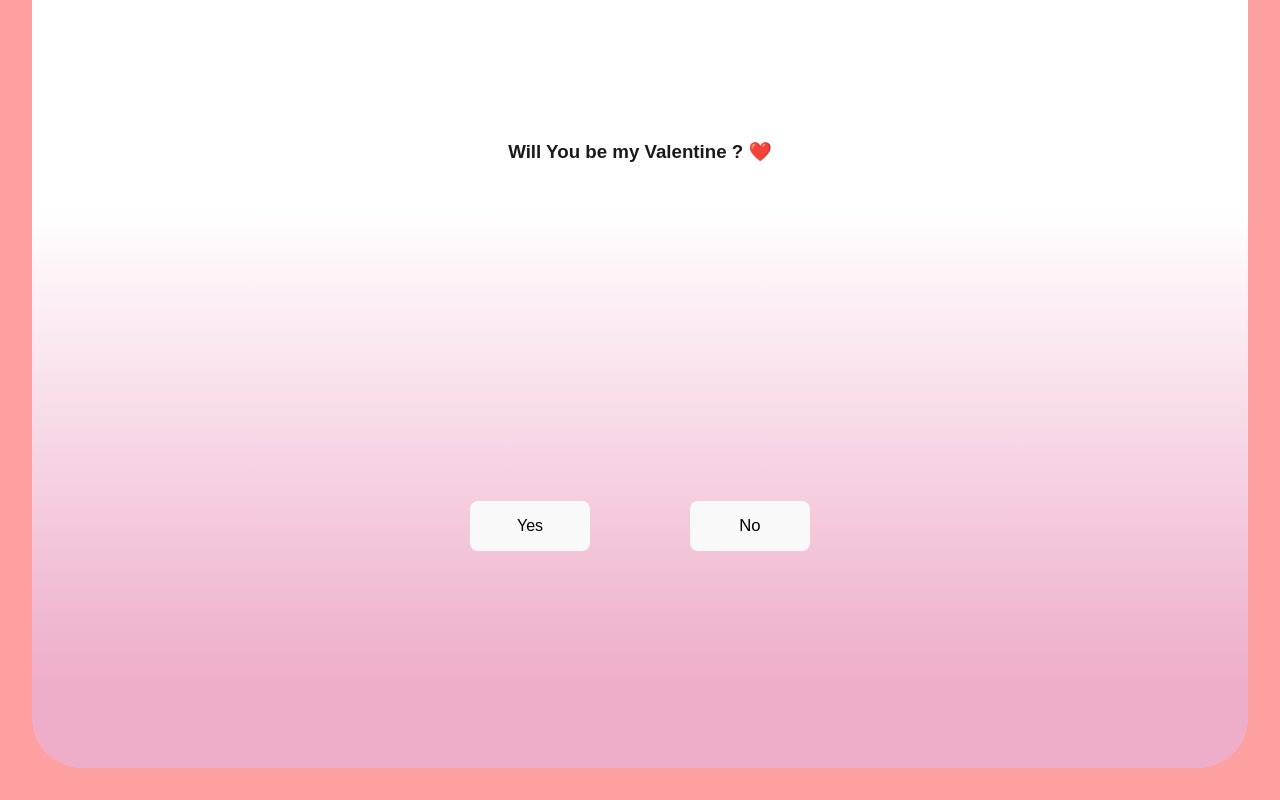
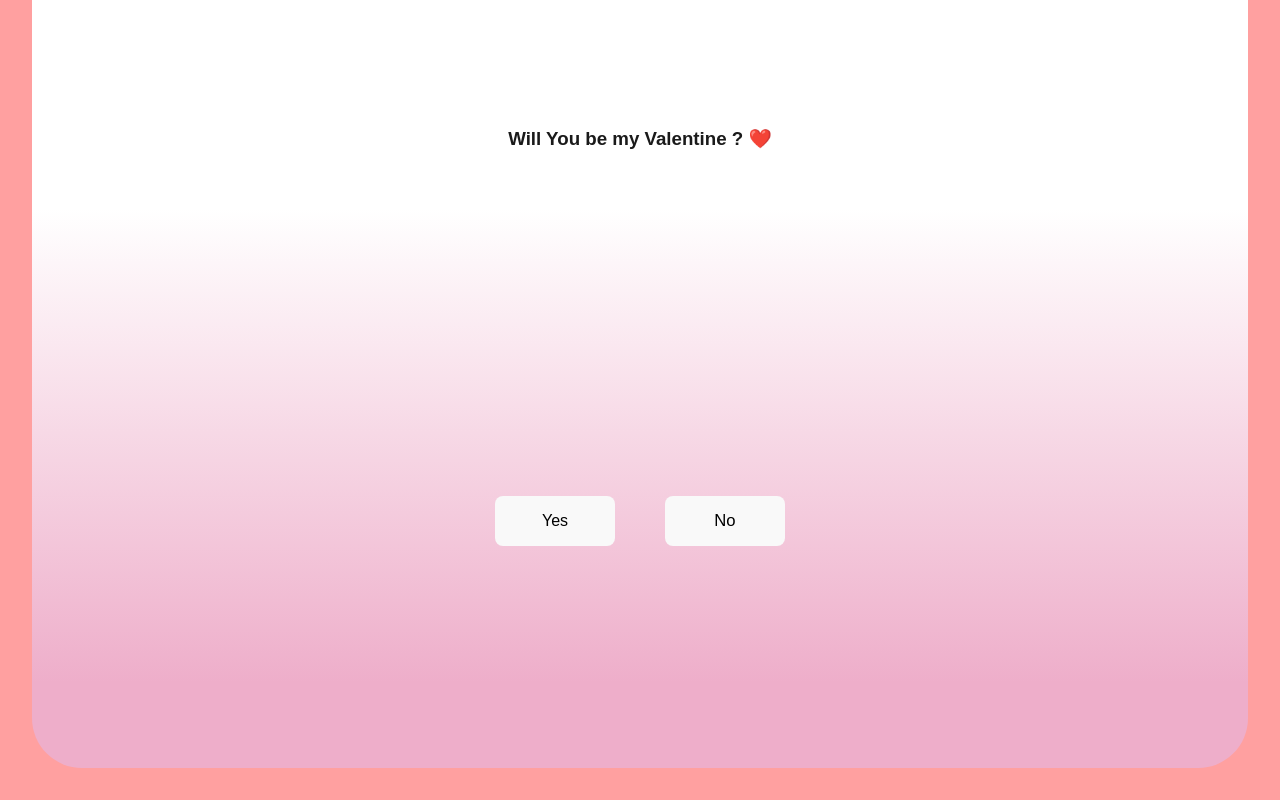
Before and after one commit to H3N1L/valentines-day, a React (Vite) app: page /valentines-day in a window 1280 px wide. Shown: the part 480-1280 px from the top of the page. Built offline with nearby package versions, Linux system fonts and the light colour scheme; a web font is replaced by a local one.

Commit message:
button gap

```diff
--- a/src/css/Home.css
+++ b/src/css/Home.css
@@ -65,7 +65,7 @@
 
 .button-container {
     display: flex;
-    gap: 100px;
+    gap: 50px;
     align-items: center;
     justify-content: center;
     margin-bottom: 50px;
--- a/src/index.css
+++ b/src/index.css
@@ -48,6 +48,7 @@ button {
   aspect-ratio: auto;
   width: 50%;
   height: auto;
+  align-items: center;
 }
 button:hover {
   border-color: #646cff;
```
